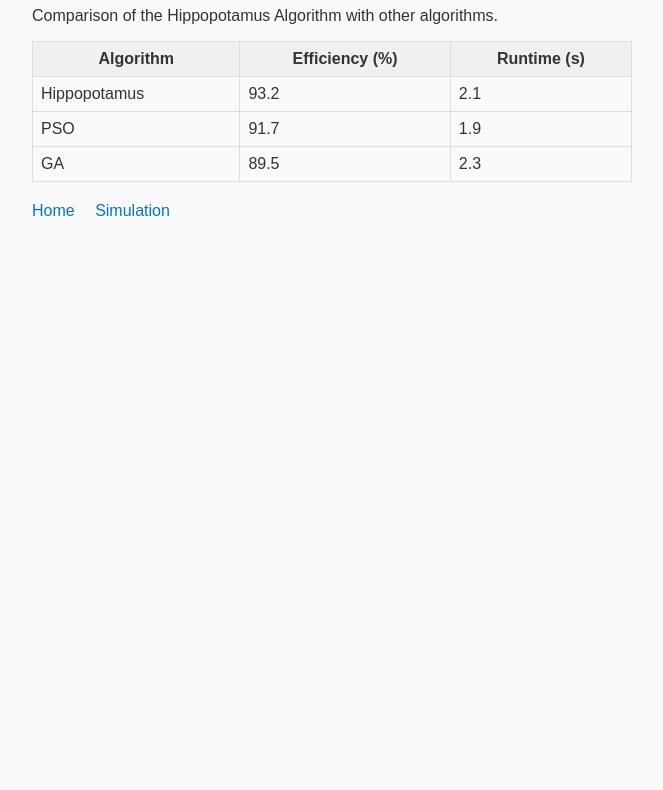
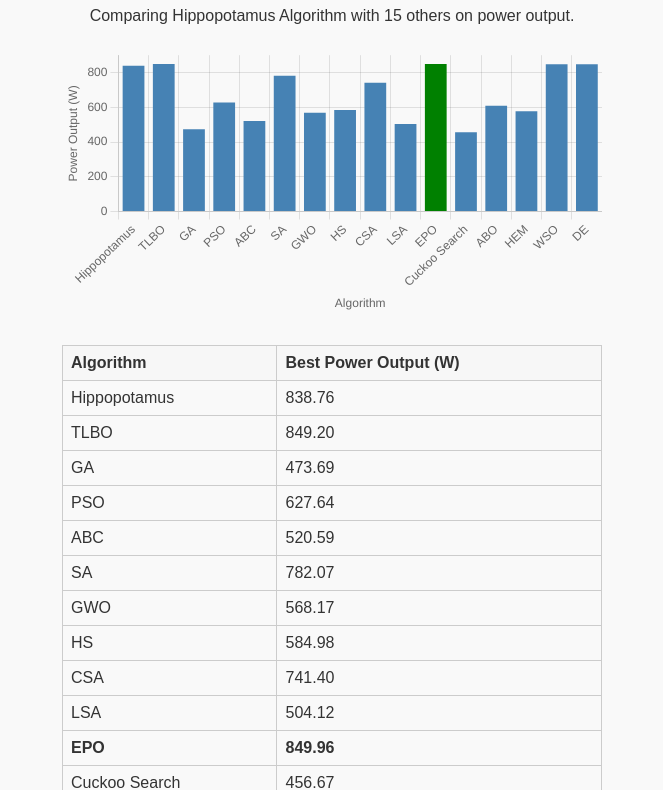
Before and after one commit to starkvic/my-railway-app, a website: page views/results.html in a window 1280 px wide. Shown: the part 121-911 px from the top of the page, without its empty margins (308-971 px from the left). Before the commit the page ends 800 px from the top, so only its background shows below. Drawn offline with nearby package versions, Linux system fonts and the light colour scheme.

Commit message:
New bar graph feature in results page

```diff
--- a/public/data/results.json
+++ b/public/data/results.json
@@ -1,7 +1,68 @@
 {
   "algorithms": [
-    {"name": "Hippopotamus", "efficiency": 93.2, "runtime": 2.1},
-    {"name": "PSO","efficiency": 91.7,"runtime": 1.9},
-    {"name": "GA","efficiency": 89.5,"runtime": 2.3}
+    {
+      "name": "Hippopotamus",
+      "best_power": 838.7568380932883
+    },
+    {
+      "name": "TLBO",
+      "best_power": 849.1973482022129
+    },
+    {
+      "name": "GA",
+      "best_power": 473.6900669985622
+    },
+    {
+      "name": "PSO",
+      "best_power": 627.6398808475283
+    },
+    {
+      "name": "ABC",
+      "best_power": 520.5904918619708
+    },
+    {
+      "name": "SA",
+      "best_power": 782.0717482206709
+    },
+    {
+      "name": "GWO",
+      "best_power": 568.1710665958248
+    },
+    {
+      "name": "HS",
+      "best_power": 584.9752592925154
+    },
+    {
+      "name": "CSA",
+      "best_power": 741.400553781783
+    },
+    {
+      "name": "LSA",
+      "best_power": 504.11681636516886
+    },
+    {
+      "name": "EPO",
+      "best_power": 849.9621071866106
+    },
+    {
+      "name": "Cuckoo Search",
+      "best_power": 456.67229431673917
+    },
+    {
+      "name": "ABO",
+      "best_power": 609.127365107821
+    },
+    {
+      "name": "HEM",
+      "best_power": 577.464439914017
+    },
+    {
+      "name": "WSO",
+      "best_power": 847.9862031856826
+    },
+    {
+      "name": "DE",
+      "best_power": 847.4001584399922
+    }
   ]
 }
--- a/views/results.html
+++ b/views/results.html
@@ -1,64 +1,106 @@
 <!DOCTYPE html>
 <html>
 <head>
-  <title>Optimization Results</title>
+  <title>MPPT Algorithm Results</title>
   <link rel="stylesheet" href="/styles.css">
+  <script src="https://cdn.jsdelivr.net/npm/chart.js"></script>
   <style>
+    #chart-container {
+      width: 90%;
+      max-width: 900px;
+      margin: 20px auto;
+    }
+
     table {
-      width: 100%;
+      width: 90%;
+      max-width: 900px;
+      margin: 30px auto;
       border-collapse: collapse;
-      margin-top: 1rem;
     }
     th, td {
       padding: 8px;
-      border: 1px solid #ddd;
+      border: 1px solid #ccc;
+      text-align: left;
     }
     th {
-      background: #f0f0f0;
+      background: #f7f7f7;
     }
   </style>
 </head>
 <body>
-  <h1>Photovoltaic Optimization Results</h1>
-  <p>Comparison of the Hippopotamus Algorithm with other algorithms.</p>
+  <h1 style="text-align:center;">MPPT Optimization Results</h1>
+  <p style="text-align:center;">Comparing Hippopotamus Algorithm with 15 others on power output.</p>
 
-  <table id="results-table">
+  <div id="chart-container">
+    <canvas id="powerChart"></canvas>
+  </div>
+
+  <table>
     <thead>
       <tr>
         <th>Algorithm</th>
-        <th>Efficiency (%)</th>
-        <th>Runtime (s)</th>
+        <th>Best Power Output (W)</th>
       </tr>
     </thead>
-    <tbody></tbody>
+    <tbody id="resultsTable"></tbody>
   </table>
-
-  <nav style="margin-top: 20px;">
-    <a href="/">Home</a>
-    <a href="/simulation">Simulation</a>
-  </nav>
 
   <script>
     fetch('/data/results.json')
-        .then(res => {
-            if (!res.ok) throw new Error("Failed to fetch results.json");
-            return res.json();
-        })
+      .then(res => res.json())
       .then(data => {
-            const tbody = document.querySelector("#results-table tbody");
-            data.algorithms.forEach(a => {
-                const row = document.createElement("tr");
+        const labels = data.algorithms.map(a => a.name);
+        const values = data.algorithms.map(a => a.best_power);
+
+        const maxIndex = values.indexOf(Math.max(...values));
+
+        // 🎯 Render Chart
+        new Chart(document.getElementById('powerChart'), {
+          type: 'bar',
+          data: {
+            labels,
+            datasets: [{
+              label: 'Best Power Output (W)',
+              data: values,
+              backgroundColor: labels.map((_, i) => i === maxIndex ? 'green' : 'steelblue')
+            }]
+          },
+          options: {
+            responsive: true,
+            plugins: {
+              legend: { display: false },
+              tooltip: { callbacks: { label: ctx => `${ctx.raw.toFixed(2)} W` } }
+            },
+            scales: {
+              y: {
+                beginAtZero: true,
+                title: { display: true, text: 'Power Output (W)' }
+              },
+              x: {
+                title: { display: true, text: 'Algorithm' }
+              }
+            }
+          }
+        });
+
+        // 📋 Populate Table
+        const tbody = document.getElementById('resultsTable');
+        data.algorithms.forEach((a, i) => {
+          const row = document.createElement('tr');
           row.innerHTML = `
             <td>${a.name}</td>
-                    <td>${a.efficiency}</td>
-                    <td>${a.runtime}</td>
+            <td>${a.best_power.toFixed(2)}</td>
           `;
+          if (i === maxIndex) row.style.fontWeight = 'bold';
           tbody.appendChild(row);
         });
-        })
-        .catch(err => {
-            console.error("Error loading results:", err);
       });
   </script>
+
+  <nav style="text-align: center; margin-top: 30px;">
+    <a href="/">Home</a> |
+    <a href="/simulation">Simulation</a> |
+    <a href="/results">Results</a>
+  </nav>
 </body>
 </html>
```
Also changed, not shown: 1 other file. Lines whose indentation alone changed are shown as unchanged.
